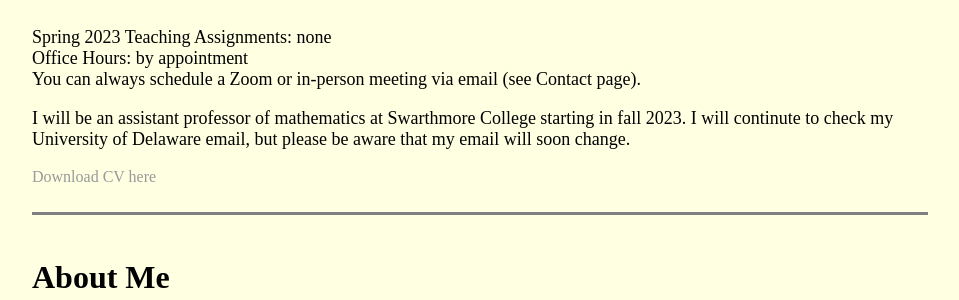
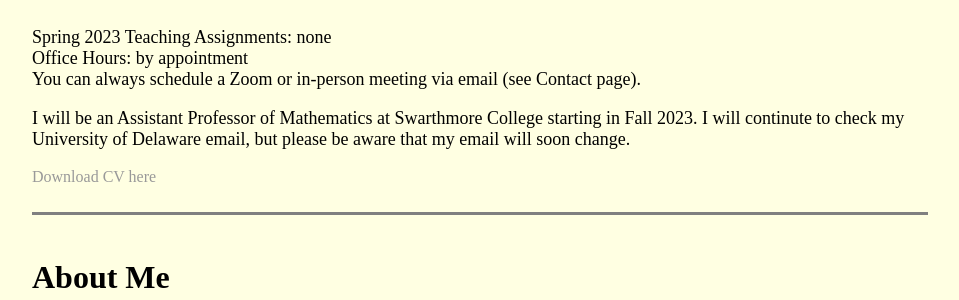
Before and after one commit to jhknakao/jhknakao.github.io, a Jekyll site: the page built from index.html, in a window 1280 px wide. Shown: the part 170-470 px from the top of the page, without its empty margins (160-1119 px from the left). Built offline with Jekyll 4.4.1, drawn with Linux system fonts in a browser that asks for light colours.

Commit message:
Update index.html

```diff
--- a/index.html
+++ b/index.html
@@ -11,7 +11,7 @@
 	<font size="4">You can always schedule a Zoom or in-person meeting via email (see Contact page).</font>
 	<br>
 	<br>
-	<font size="4">I will be an assistant professor of mathematics at Swarthmore College starting in fall 2023. I will continute to check my University of Delaware email, but please be aware that my email will soon change.</font>
+	<font size="4">I will be an Assistant Professor of Mathematics at Swarthmore College starting in Fall 2023. I will continute to check my University of Delaware email, but please be aware that my email will soon change.</font>
 	<br>
 	<br>
 	<a href="files/Nakao_CV_Feb2023.pdf" class="download" title="Download CV as PDF">Download CV here</a>
```
